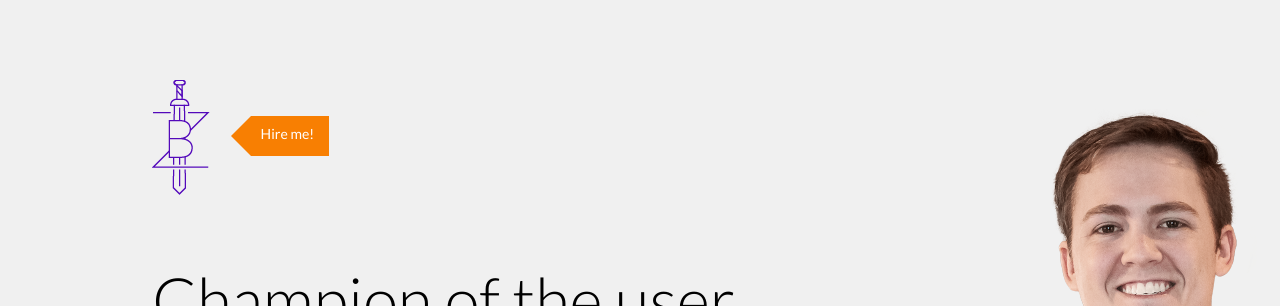
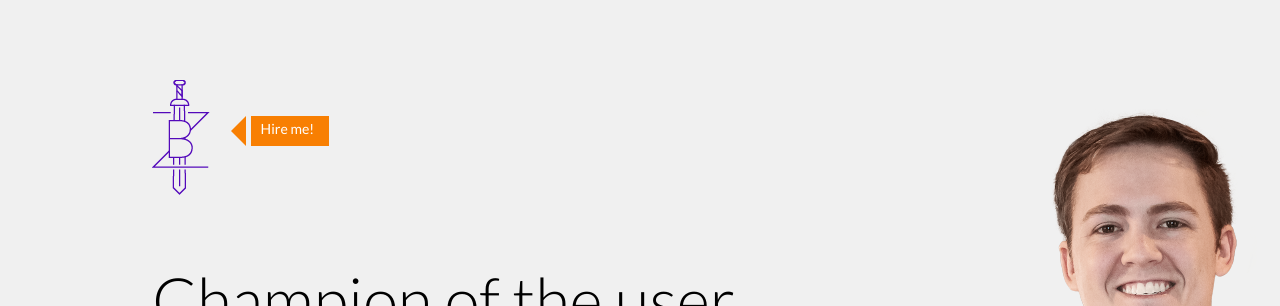
Before and after one commit to bzle/brandonz-me, a Jekyll site: the page built from index.html, in a window 1280 px wide. Shown: the top 306 px of the page. Built offline with Jekyll 4.4.1, drawn with Linux system fonts in a browser that asks for light colours; nearby versions of some CDN libraries.

Commit message:
Updated '/css/style.scss' via CloudCannon

```diff
--- a/css/style.scss
+++ b/css/style.scss
@@ -921,16 +921,16 @@ footer:hover {
     color: white;
     display: table-cell;
     font-size: 14px;
-    height: 40px;
+    height: 30px;
     padding: 0 15px 2px 10px;
     position: relative;
 	text-align: center;
     vertical-align: middle;
 }
 .logo__alert:after {
-    border-top: 20px solid transparent;
-	border-right: 20px solid #F87F02;
-	border-bottom: 20px solid transparent;
+    border-top: 15px solid transparent;
+	border-right: 15px solid #F87F02;
+	border-bottom: 15px solid transparent;
 	border-left: 0 solid transparent;
 	content: '';
 	display: block;
```
